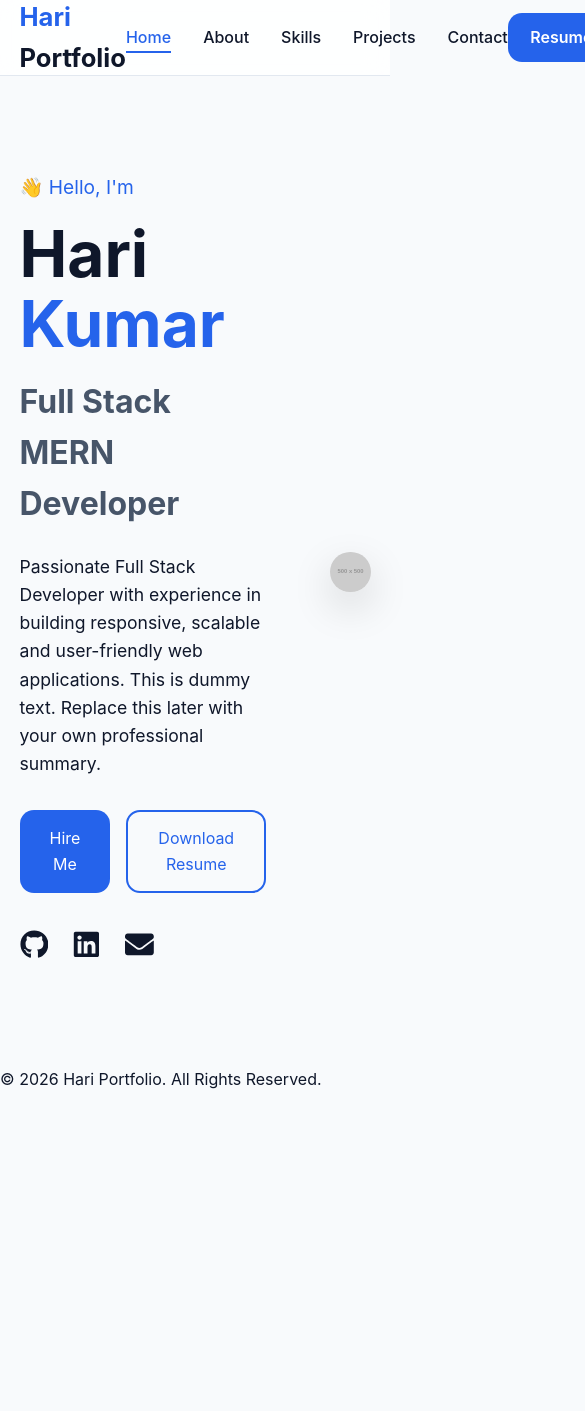
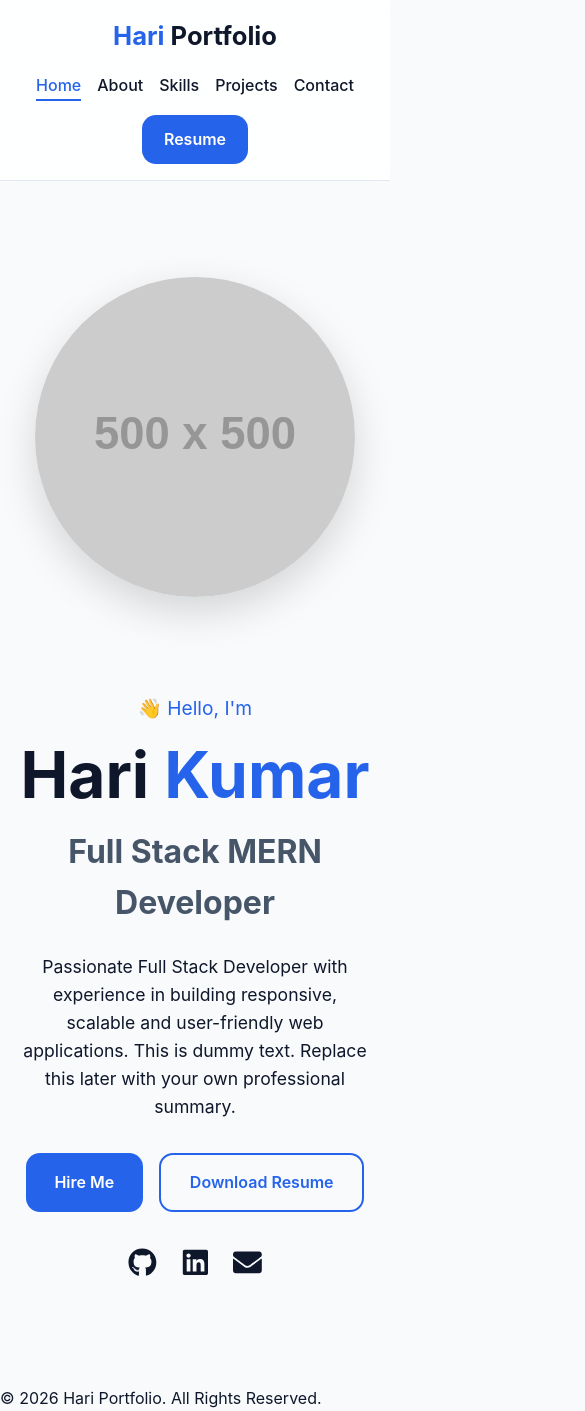
Before and after one commit to hari-hara-sudhan0604/personal_protfoliio, a React (Vite) app: page / in a window 390 px wide. Shown: the top 1411 px of the page, 585 px wide, since content can reach past the window. Before the commit the page ends 1093 px from the top, so only its background shows below. Built offline with nearby package versions, Linux system fonts and the light colour scheme.

Commit message:
Add reusable button component and responsive layout

```diff
--- /dev/null
+++ b/src/components/Button/Button.css
@@ -0,0 +1,45 @@
+.btn{
+
+padding:.9rem 1.8rem;
+
+border-radius:var(--border-radius);
+
+font-weight:600;
+
+transition:var(--transition);
+
+font-size:1rem;
+
+}
+
+.btn-primary{
+
+background:var(--primary-color);
+
+color:white;
+
+}
+
+.btn-primary:hover{
+
+background:var(--primary-hover);
+
+transform:translateY(-3px);
+
+}
+
+.btn-secondary{
+
+border:2px solid var(--primary-color);
+
+color:var(--primary-color);
+
+}
+
+.btn-secondary:hover{
+
+background:var(--primary-color);
+
+color:white;
+
+}
--- a/src/components/Button/Button.jsx
+++ b/src/components/Button/Button.jsx
@@ -1,9 +1,20 @@
-function Navbar() {
+import "./Button.css";
+
+function Button({
+  children,
+  variant = "primary",
+  type = "button",
+  onClick,
+}) {
   return (
-    <nav>
-      Button
-    </nav>
+    <button
+      type={type}
+      className={`btn btn-${variant}`}
+      onClick={onClick}
+    >
+      {children}
+    </button>
   );
 }
 
-export default Navbar;
+export default Button;
--- a/src/components/Hero/Hero.css
+++ b/src/components/Hero/Hero.css
@@ -164,3 +164,47 @@ border-radius:50%;
 box-shadow:0 15px 40px rgba(0,0,0,.15);
 
 }
+
+@media (max-width:992px){
+
+.hero-container{
+
+grid-template-columns:1fr;
+
+text-align:center;
+
+}
+
+.hero-description{
+
+margin-inline:auto;
+
+}
+
+.hero-buttons{
+
+justify-content:center;
+
+}
+
+.hero-social{
+
+justify-content:center;
+
+}
+
+.hero-image{
+
+order:-1;
+
+margin-bottom:2rem;
+
+}
+
+.hero-image img{
+
+width:320px;
+
+}
+
+}
--- a/src/components/Hero/Hero.jsx
+++ b/src/components/Hero/Hero.jsx
@@ -1,5 +1,6 @@
 import { FaGithub, FaLinkedin, FaEnvelope } from "react-icons/fa";
 import "./Hero.css";
+import Button from "../Button/Button";
 
 function Hero() {
   return (
@@ -35,13 +36,13 @@ function Hero() {
 
           <div className="hero-buttons">
 
-            <button className="primary-btn">
-              Hire Me
-            </button>
+            <Button variant="primary">
+            Hire Me
+            </Button>
 
-            <button className="secondary-btn">
-              Download Resume
-            </button>
+            <Button variant="secondary">
+            Download Resume
+            </Button>
 
           </div>
 
--- a/src/components/Navbar/Navbar.css
+++ b/src/components/Navbar/Navbar.css
@@ -118,3 +118,29 @@ background:var(--primary-hover);
 transform:translateY(-2px);
 
 }
+
+@media (max-width:768px){
+
+.navbar-container{
+
+flex-direction:column;
+
+height:auto;
+
+padding:1rem 0;
+
+gap:1rem;
+
+}
+
+.nav-links{
+
+flex-wrap:wrap;
+
+justify-content:center;
+
+gap:1rem;
+
+}
+
+}
```
